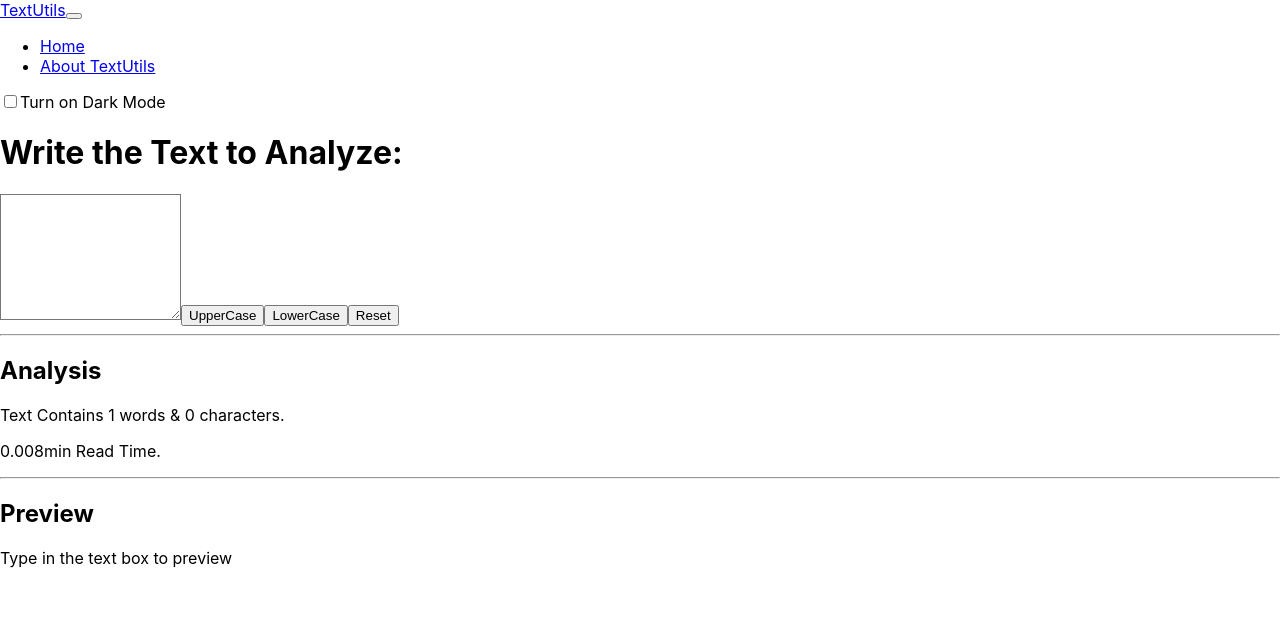
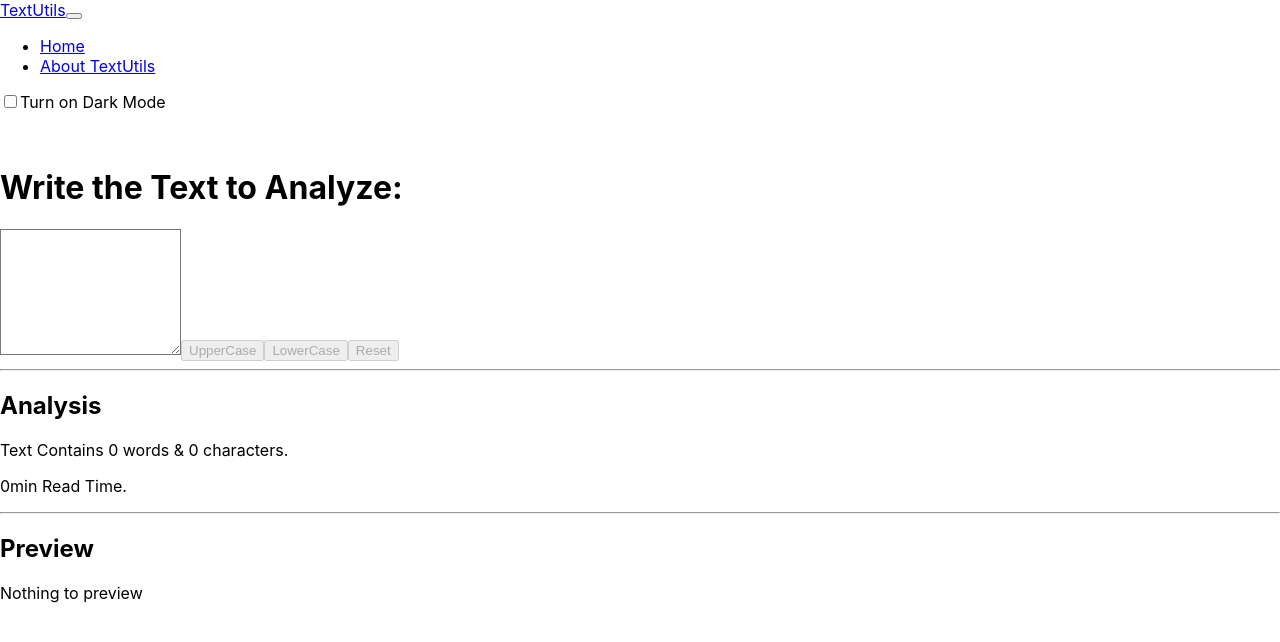
Before and after one commit to vikasbhalla05/Text-Utils-React-App, a React (Create React App) app: page / in a window 1280 px wide. Shown: the top 642 px of the page. Built offline with nearby package versions, Linux system fonts and the light colour scheme.

Commit message:
Fixed some issues

```diff
--- a/src/App.js
+++ b/src/App.js
@@ -46,7 +46,7 @@ function App() {
 
     {/* <Nav title="TextUtils" aboutText="About TextUtils" mode={mode} turnDark={enableDarkMode}/> */}
     {/* <Alert alert={alert}/> */}
-    <div className="container-fluid">
+    <div >
     <Router>
     <Nav title="TextUtils" aboutText="About TextUtils" mode={mode} turnDark={enableDarkMode}/>
     <Alert alert={alert}/>
--- a/src/components/Alert.jsx
+++ b/src/components/Alert.jsx
@@ -3,9 +3,11 @@ import React from 'react'
 function Alert(props) {
 
     return (
-    props.alert && <div className={`alert alert-${props.alert.type} alert-dismissible fade show`} role="alert">
+      <div className='container' style={{height:"35px"}}>
+    {props.alert && <div className={`alert alert-${props.alert.type} alert-dismissible fade show`} role="alert">
         <strong>{(props.alert.type)}:</strong> {props.alert.msg}.
         {/* <button type="button" className="btn-close" data-bs-dismiss="alert" aria-label="Close"></button> */}
+    </div>}
     </div>
   )
 }
--- a/src/components/Nav.jsx
+++ b/src/components/Nav.jsx
@@ -1,4 +1,4 @@
-import React, { useState } from 'react';
+import React from 'react';
 import PropTypes from 'prop-types';
 import { Navbar, Nav, Button, Dropdown, Form, Collapse } from 'bootstrap-4-react';
 import { Link } from "react-router-dom";
--- a/src/components/TextForm.jsx
+++ b/src/components/TextForm.jsx
@@ -36,20 +36,20 @@ export default function TextForm(props) {
         <form className="my-5 container">
             <textarea className="form-control" value={text} onChange={handleChange} id="textArea" rows="8"
             style={{backgroundColor: props.mode==="dark" ? "#dedede" : "white"}}></textarea>
-            <button className={`btn btn-${props.mode==="light"? "primary" : "dark"} m-2`} onClick={handleUpClick} type="button" >UpperCase</button>
-            <button className={`btn btn-${props.mode==="light"? "primary" : "dark"} m-2`} onClick={handleLowClick} type="button" >LowerCase</button>
-            <button className={`btn btn-${props.mode==="light"? "alert" : "light"} m-2`} onClick={handleReset} type="button" > Reset</button>
+            <button disabled={text.length ? false : true} className={`btn btn-${props.mode==="light"? "primary" : "dark"} m-2`} onClick={handleUpClick} type="button" >UpperCase</button>
+            <button disabled={text.length ? false : true} className={`btn btn-${props.mode==="light"? "primary" : "dark"} m-2`} onClick={handleLowClick} type="button" >LowerCase</button>
+            <button disabled={text.length ? false : true} className={`btn btn-${props.mode==="light"? "alert" : "light"} m-2`} onClick={handleReset} type="button" > Reset</button>
             {/* <DeleteForeverIcon /> */}
         </form>
 
         <div className="container my-3 " style={{color: props.mode==="dark" ? "white" : "black"}}>
         <hr className='divider'/>
           <h2>Analysis</h2>
-          <p>Text Contains {text.split(" ").length} words & {text.length} characters.</p>
-          <p>{ 0.008*text.split(" ").length }min Read Time.</p>
+          <p>Text Contains {text.split(" ").filter(word => word.length).length} words & {text.length} characters.</p>
+          <p>{ 0.008*text.split(" ").filter(word => word.length).length }min Read Time.</p>
           <hr className='divider'/>
           <h2>Preview</h2>
-          <p>{text.length>0 ? text : "Type in the text box to preview"}</p>
+          <p>{text.length>0 ? text : "Nothing to preview"}</p>
         </div>
     </>
   )
```
